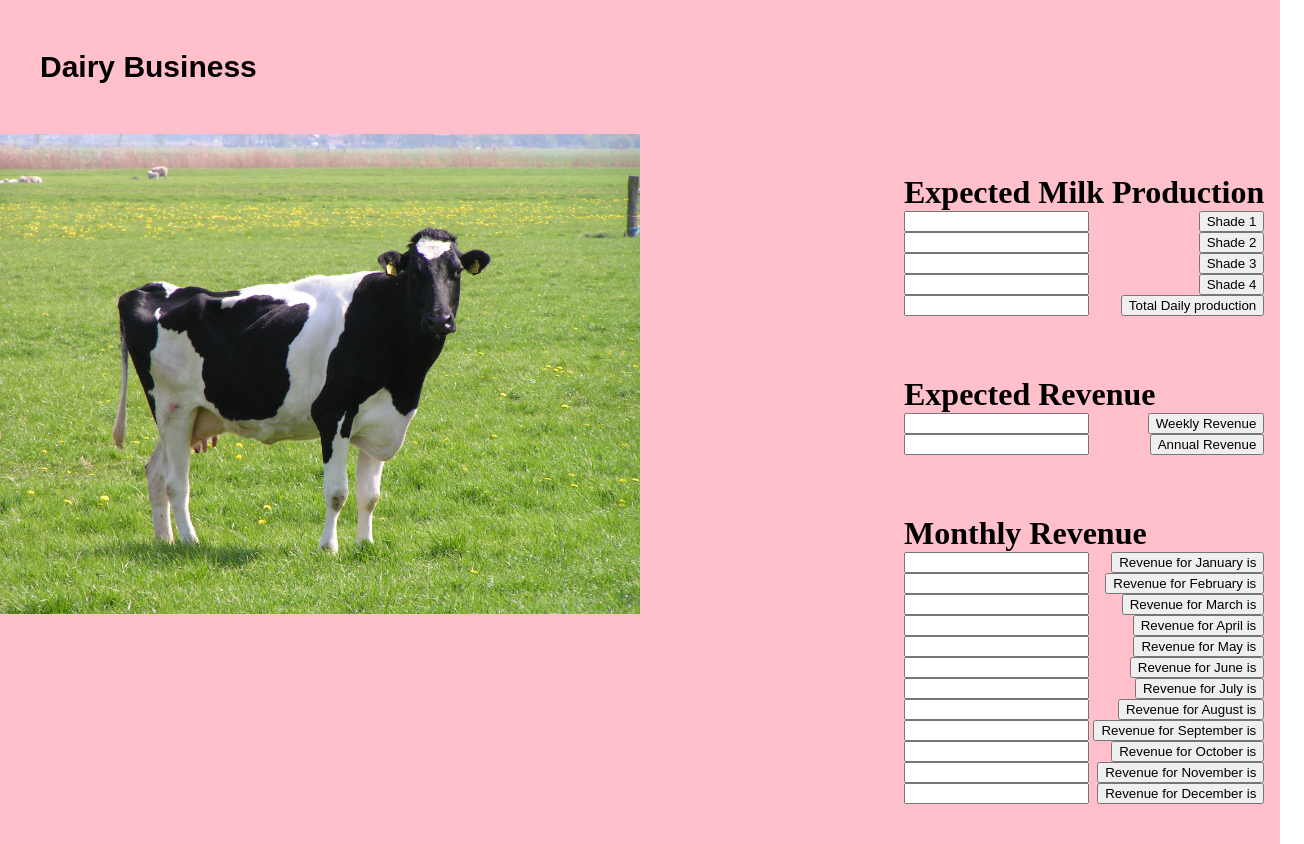
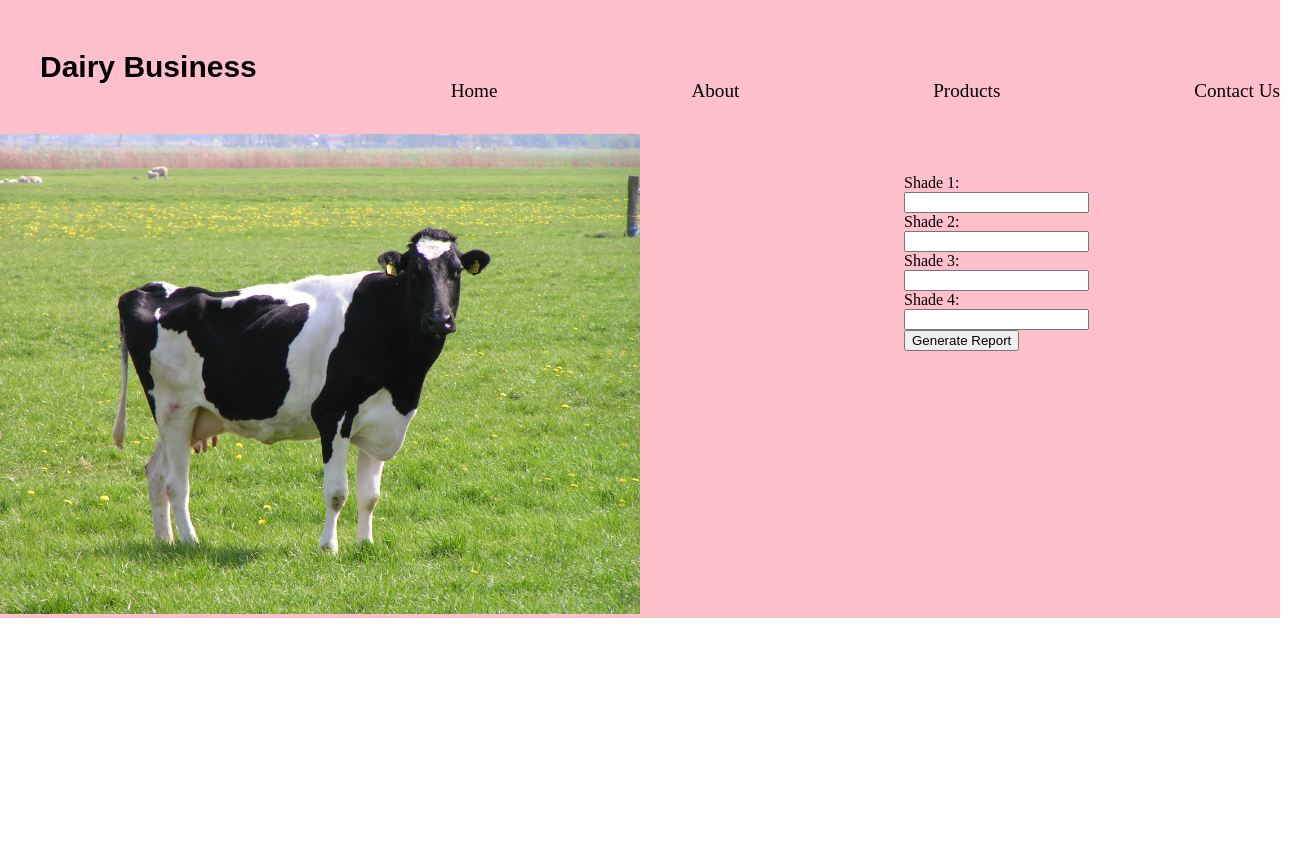
Before and after one commit to Zablon-Onchari-Nyabuto/DairyBusiness, a plain HTML site: page index.html in a window 1280 px wide. Shown: the whole page, 1304 px wide, since content can reach past the window. After the commit the page ends 800 px from the top, so only its background shows below. Drawn offline with Linux system fonts and the light colour scheme.

Commit message:
Update index.html

```diff
--- a/index.html
+++ b/index.html
@@ -13,6 +13,10 @@
       <nav>
         <ul class="navbar">
           <li><h1 class="logo">Dairy Business</h1></li>
+          <li><a href="#home">Home</a></li>
+          <li><a href="#About">About</a></li>
+          <li><a href="#Products">Products</a></li>
+          <li><a href="#ContactUs">Contact Us</a></li>
         </ul>
       </nav>
     </div>
@@ -24,89 +28,17 @@
       </div>
       <div class="data">
         <div class="shade">
-          <h1>Expected Milk Production</h1>
-          <form action="#">
-            <button class="button1">Shade 1</button>
-            <input type="numbers" name="numbers" id="numbers" />
+          <form>
+            <label for="fname">Shade 1:</label><br />
+            <input type="text" id="fname" name="fname" /><br />
+            <label for="lname">Shade 2:</label><br />
+            <input type="text" id="lname" name="lname" /><br />
+            <label for="lname">Shade 3:</label><br />
+            <input type="text" id="lname" name="lname" /><br />
+            <label for="lname">Shade 4:</label><br />
+            <input type="text" id="lname" name="lname" /><br />
           </form>
-          <form action="#">
-            <input type="numbers" name="numbers" id="numbers" />
-            <button class="button1">Shade 2</button>
-          </form>
-          <form action="#">
-            <input type="numbers" name="numbers" id="numbers" />
-            <button class="button1">Shade 3</button>
-          </form>
-          <form action="#">
-            <input type="numbers" name="numbers" id="numbers" />
-            <button class="button1">Shade 4</button>
-          </form>
-          <form action="#">
-            <input type="numbers" name="numbers" id="numbers" />
-            <button class="button1">Total Daily production</button>
-          </form>
-        </div>
-        <div class="revenue">
-          <h1>Expected Revenue</h1>
-          <form action="#">
-            <input type="numbers" name="numbers" id="numbers" />
-            <button class="button1">Weekly Revenue</button>
-          </form>
-          <form action="#">
-            <input type="numbers" name="numbers" id="numbers" />
-            <button class="button1">Annual Revenue</button>
-          </form>
-        </div>
-        <div class="monthly">
-          <h1>Monthly Revenue</h1>
-          <form action="#">
-            <input type="numbers" name="numbers" id="numbers" />
-            <button class="button1">Revenue for January is</button>
-          </form>
-          <form action="#">
-            <input type="numbers" name="numbers" id="numbers" />
-            <button class="button1">Revenue for February is</button>
-          </form>
-          <form action="#">
-            <input type="numbers" name="numbers" id="numbers" />
-            <button class="button1">Revenue for March is</button>
-          </form>
-          <form action="#">
-            <input type="numbers" name="numbers" id="numbers" />
-            <button class="button1">Revenue for April is</button>
-          </form>
-          <form action="#">
-            <input type="numbers" name="numbers" id="numbers" />
-            <button class="button1">Revenue for May is</button>
-          </form>
-          <form action="#">
-            <input type="numbers" name="numbers" id="numbers" />
-            <button class="button1">Revenue for June is</button>
-          </form>
-          <form action="#">
-            <input type="numbers" name="numbers" id="numbers" />
-            <button class="button1">Revenue for July is</button>
-          </form>
-          <form action="#">
-            <input type="numbers" name="numbers" id="numbers" />
-            <button class="button1">Revenue for August is</button>
-          </form>
-          <form action="#">
-            <input type="numbers" name="numbers" id="numbers" />
-            <button class="button1">Revenue for September is</button>
-          </form>
-          <form action="#">
-            <input type="numbers" name="numbers" id="numbers" />
-            <button class="button1">Revenue for October is</button>
-          </form>
-          <form action="#">
-            <input type="numbers" name="numbers" id="numbers" />
-            <button class="button1">Revenue for November is</button>
-          </form>
-          <form action="#">
-            <input type="numbers" name="numbers" id="numbers" />
-            <button class="button1">Revenue for December is</button>
-          </form>
+          <button>Generate Report</button>
         </div>
       </div>
     </div>
```
